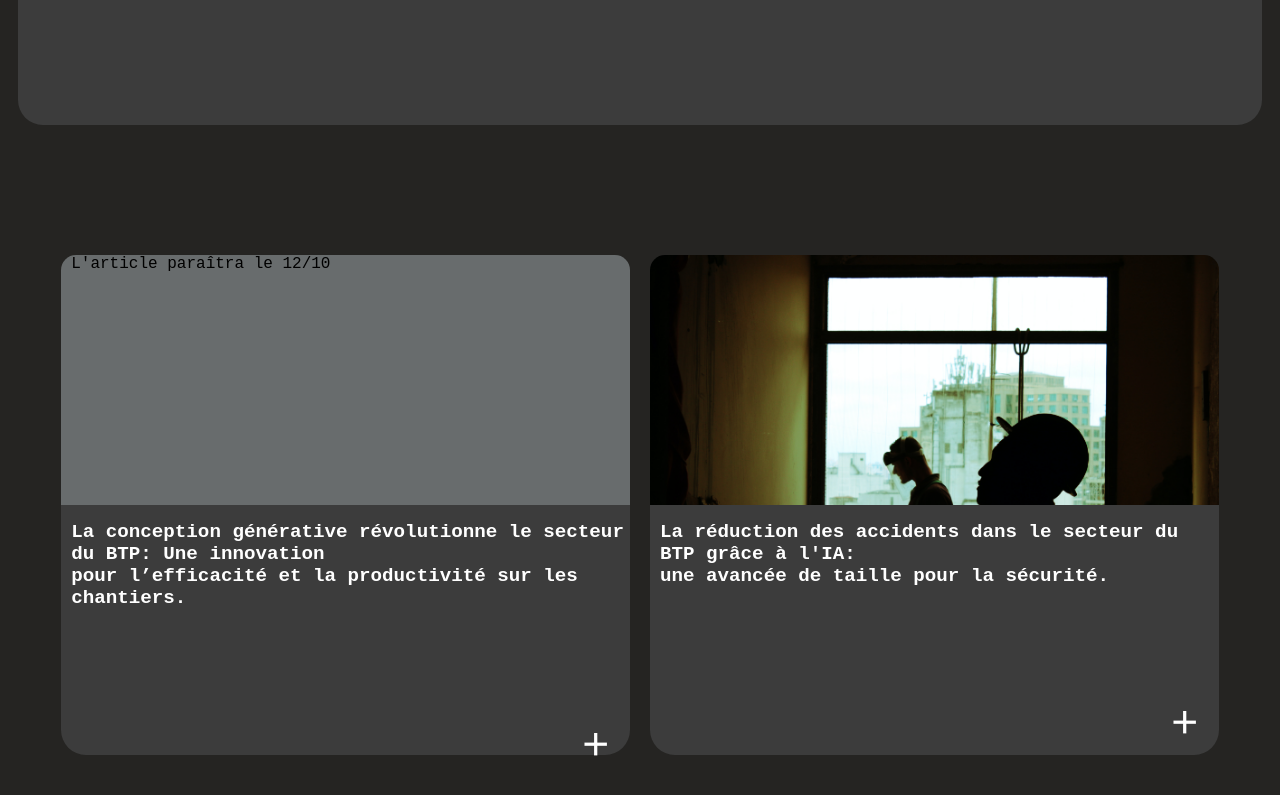
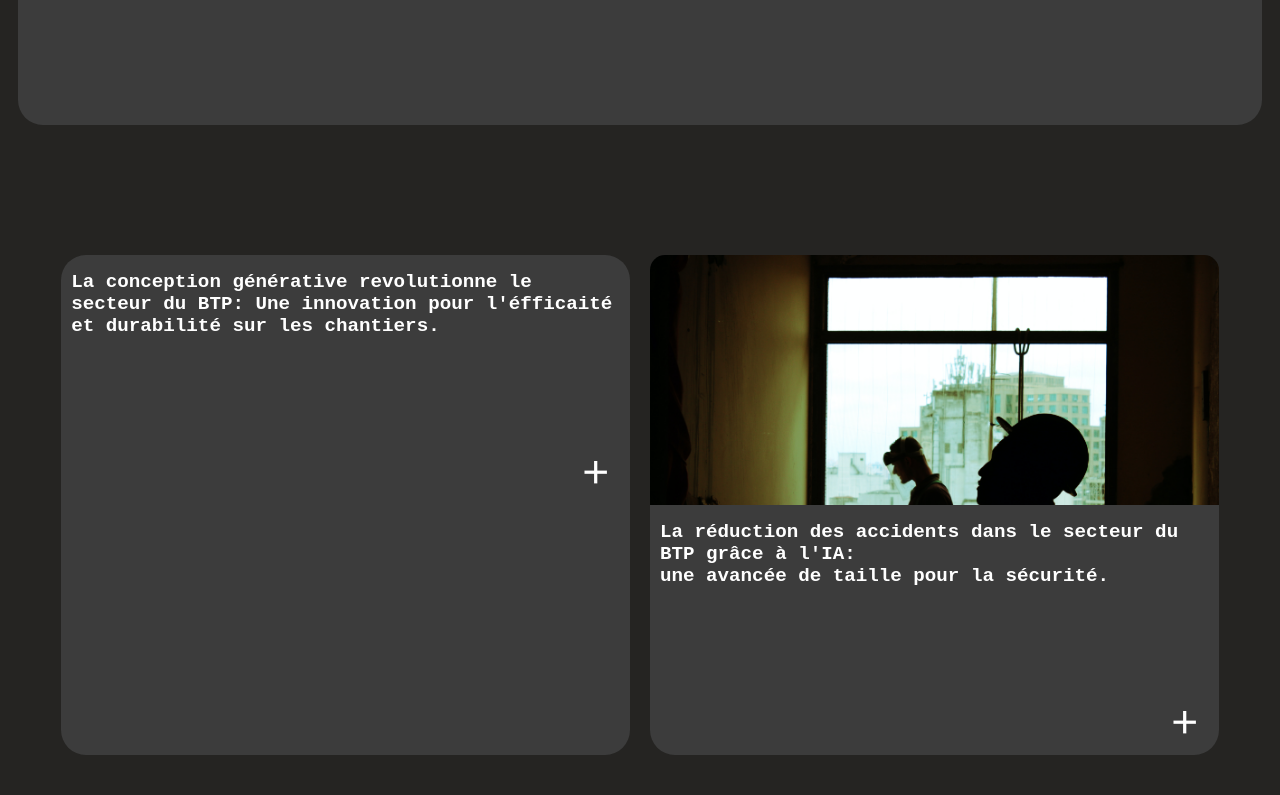
Before and after one commit to Semkrc/SemaKaraca, a plain HTML site: page index.html in a window 1280 px wide. Shown: the part 982-1777 px from the top of the page. Drawn offline with nearby package versions, Linux system fonts and the light colour scheme.

Commit message:
Updatearticle2accueil

```diff
--- a/index.html
+++ b/index.html
@@ -48,11 +48,9 @@ font-size: 2vw;
 
 
 		  <div class="card">
-      <div class="card-image">L'article paraîtra le 12/10</div>
-      <h2>La conception générative révolutionne le secteur du BTP: Une innovation<br> pour l’efficacité et la productivité sur les chantiers.
-
-
-</h2>
+	         <div class="card-image2">
+</div>
+      <h2>La conception générative revolutionne le <br>secteur du BTP: Une innovation pour l'éfficaité et durabilité sur les chantiers. </h2>
       <a href="./article-2.html"><i class='bx bx-plus' style='color:white'></i></a>
     </div>
 
```
